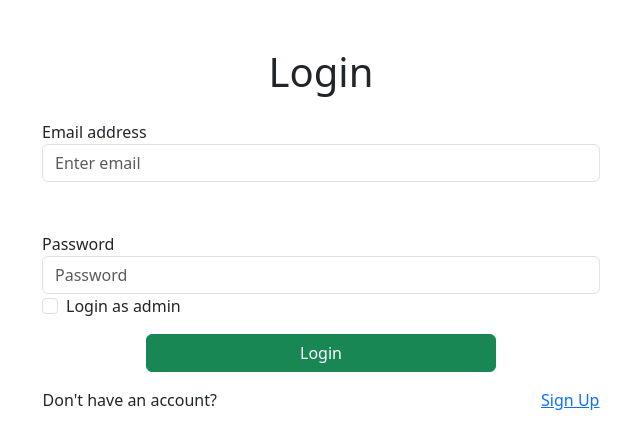
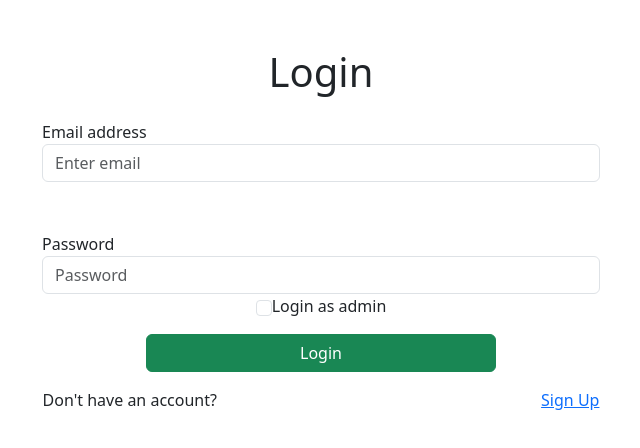
Before and after one commit to DidasMba/Farm_Tracker_Frontend, a React (Create React App) app in the folder frontend/: page /login in a window 1280 px wide. Shown: the top 448 px of the page, without its empty margins (319-959 px from the left). Built offline with nearby package versions, Linux system fonts and the light colour scheme.

Commit message:
comment code Login

```diff
--- a/frontend/src/pages/Login.jsx
+++ b/frontend/src/pages/Login.jsx
@@ -41,7 +41,7 @@
               />
             </div>
             {/* Ajout de la case à cocher et de l'étiquette */}
-            <div className="form-group form-check">
+            <div className="form-group form-check d-flex justify-content-center align-items-center mb-3">
               <input
                 type="checkbox"
                 className="form-check-input"
```
